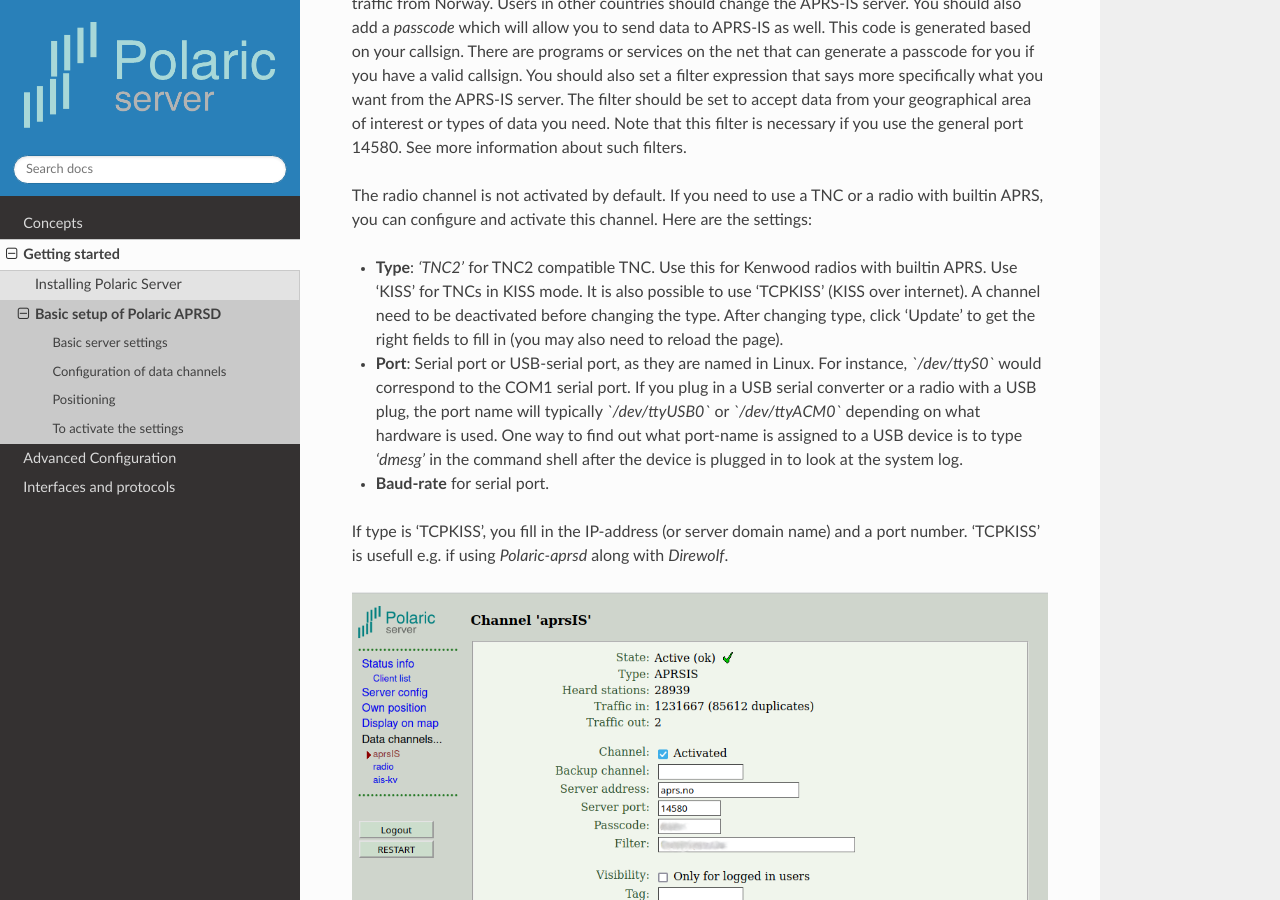
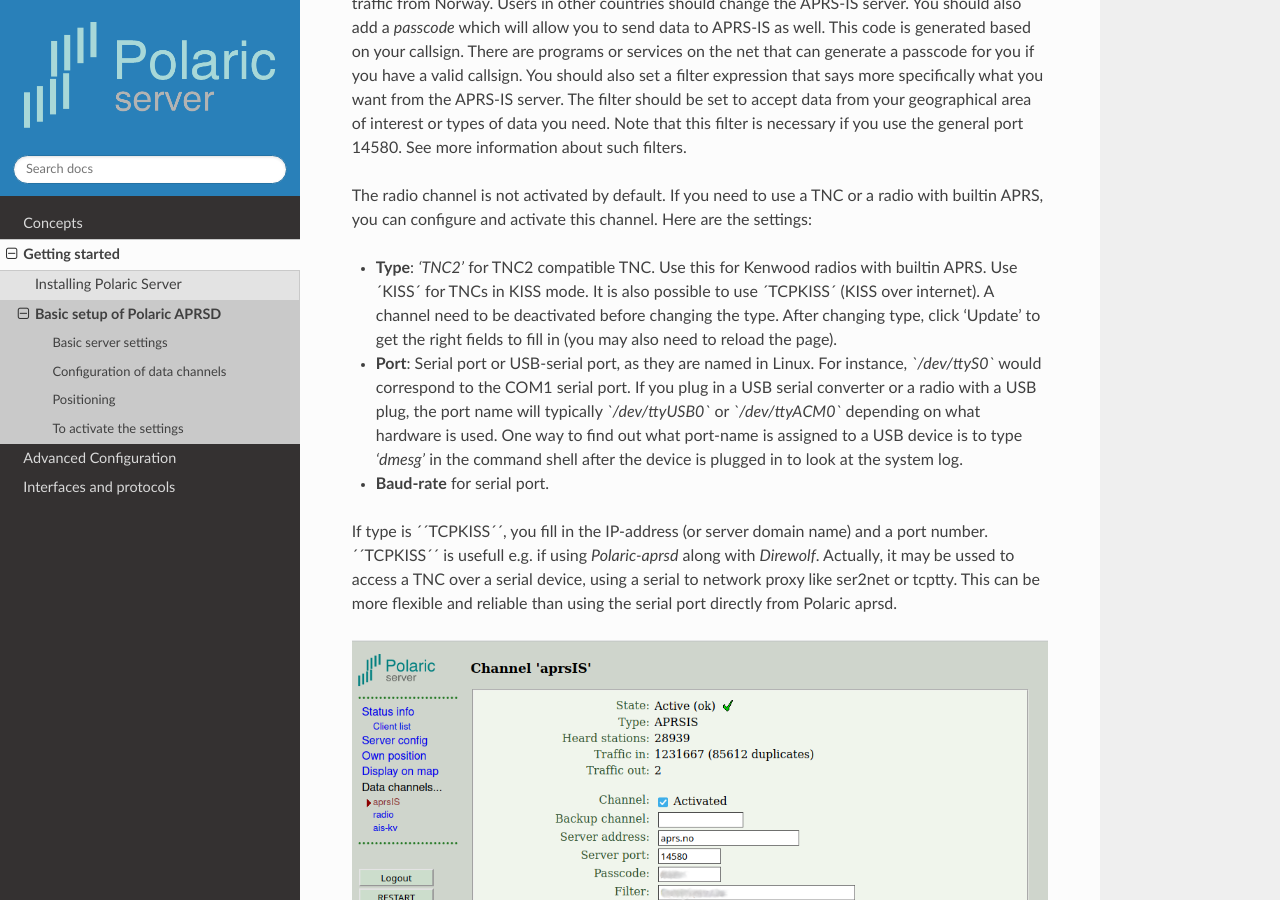
Before and after one commit to joakimsk/docs, a Sphinx documentation site: the page built from docs/setup.rst, in a window 1280 px wide and 900 px high, scrolled down 1848 px. Built offline with Sphinx 7.4.7 and the Read the Docs theme 2.0.0, drawn with Linux system fonts in a browser that asks for light colours.

Commit message:
Update setup.rst

```diff
--- a/docs/setup.rst
+++ b/docs/setup.rst
@@ -35,13 +35,13 @@
 
 The radio channel is not activated by default. If you need to use a TNC or a radio with builtin APRS, you can configure and activate this channel. Here are the settings:
 
-* **Type**: *'TNC2'* for TNC2 compatible TNC. Use this for Kenwood radios with builtin APRS. Use 'KISS' for TNCs in KISS mode. It is also possible to use 'TCPKISS' (KISS over internet). A channel need to be deactivated before changing the type. After changing type, click 'Update' to get the right fields to fill in (you may also need to reload the page).
+* **Type**: *'TNC2'* for TNC2 compatible TNC. Use this for Kenwood radios with builtin APRS. Use ´KISS´ for TNCs in KISS mode. It is also possible to use ´TCPKISS´ (KISS over internet). A channel need to be deactivated before changing the type. After changing type, click 'Update' to get the right fields to fill in (you may also need to reload the page).
 
 * **Port**: Serial port or USB-serial port, as they are named in Linux. For instance, *`/dev/ttyS0`* would correspond to the COM1 serial port. If you plug in a USB serial converter or a radio with a USB plug, the port name will typically *`/dev/ttyUSB0`* or *`/dev/ttyACM0`* depending on what hardware is used. One way to find out what port-name is assigned to a USB device is to type *'dmesg'* in the command shell after the device is plugged in to look at the system log.
 
 * **Baud-rate** for serial port.
 
-If type is 'TCPKISS', you fill in the IP-address (or server domain name) and a port number. 'TCPKISS' is usefull e.g. if using *Polaric-aprsd* along with *Direwolf*.
+If type is ´´TCPKISS´´, you fill in the IP-address (or server domain name) and a port number. ´´TCPKISS´´ is usefull e.g. if using *Polaric-aprsd* along with *Direwolf*. Actually, it may be ussed to access a TNC over a serial device, using a serial to network proxy like ser2net or tcptty. This can be more flexible and reliable than using the serial port directly from Polaric aprsd.
 
 .. image:: img/sc2.png
 
```
